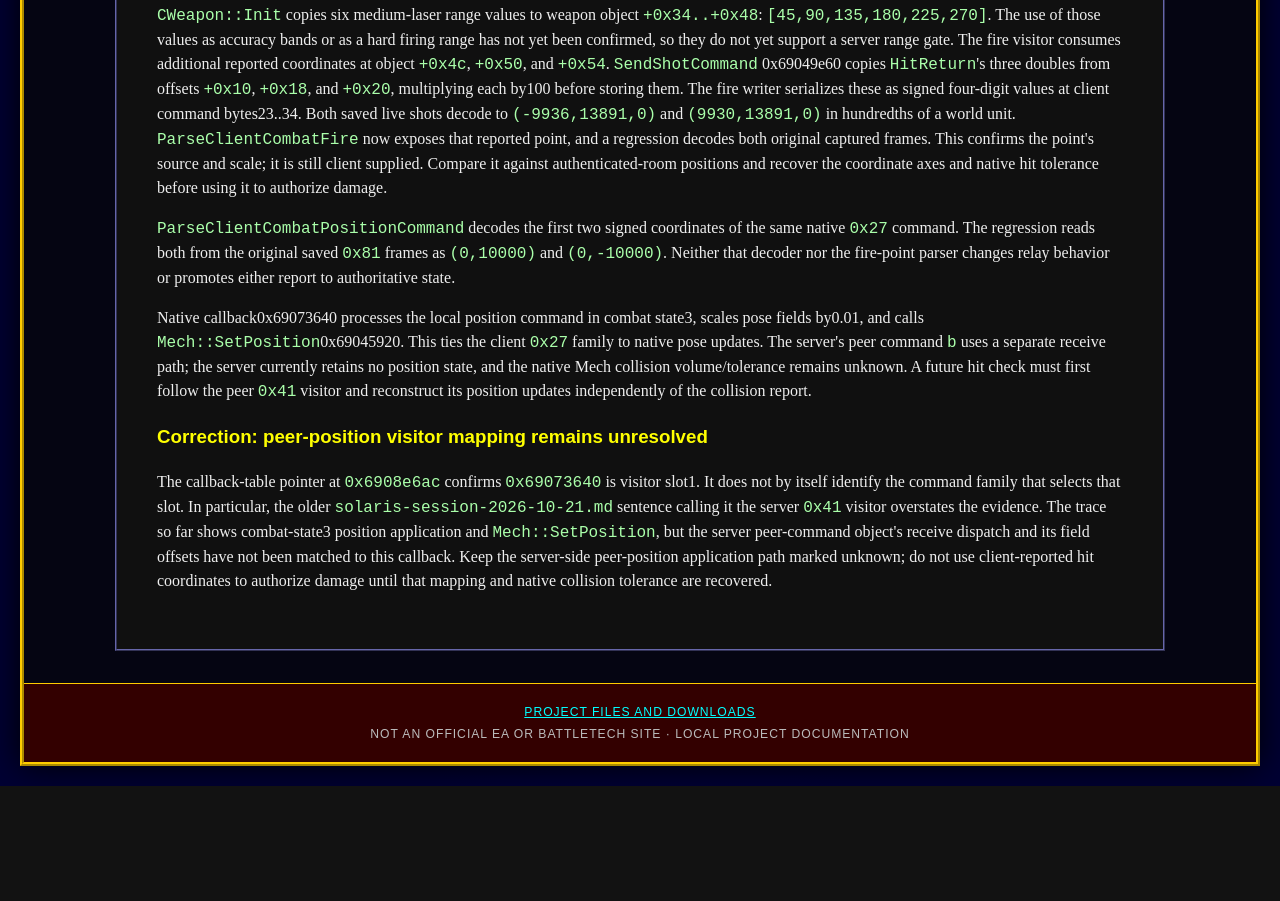
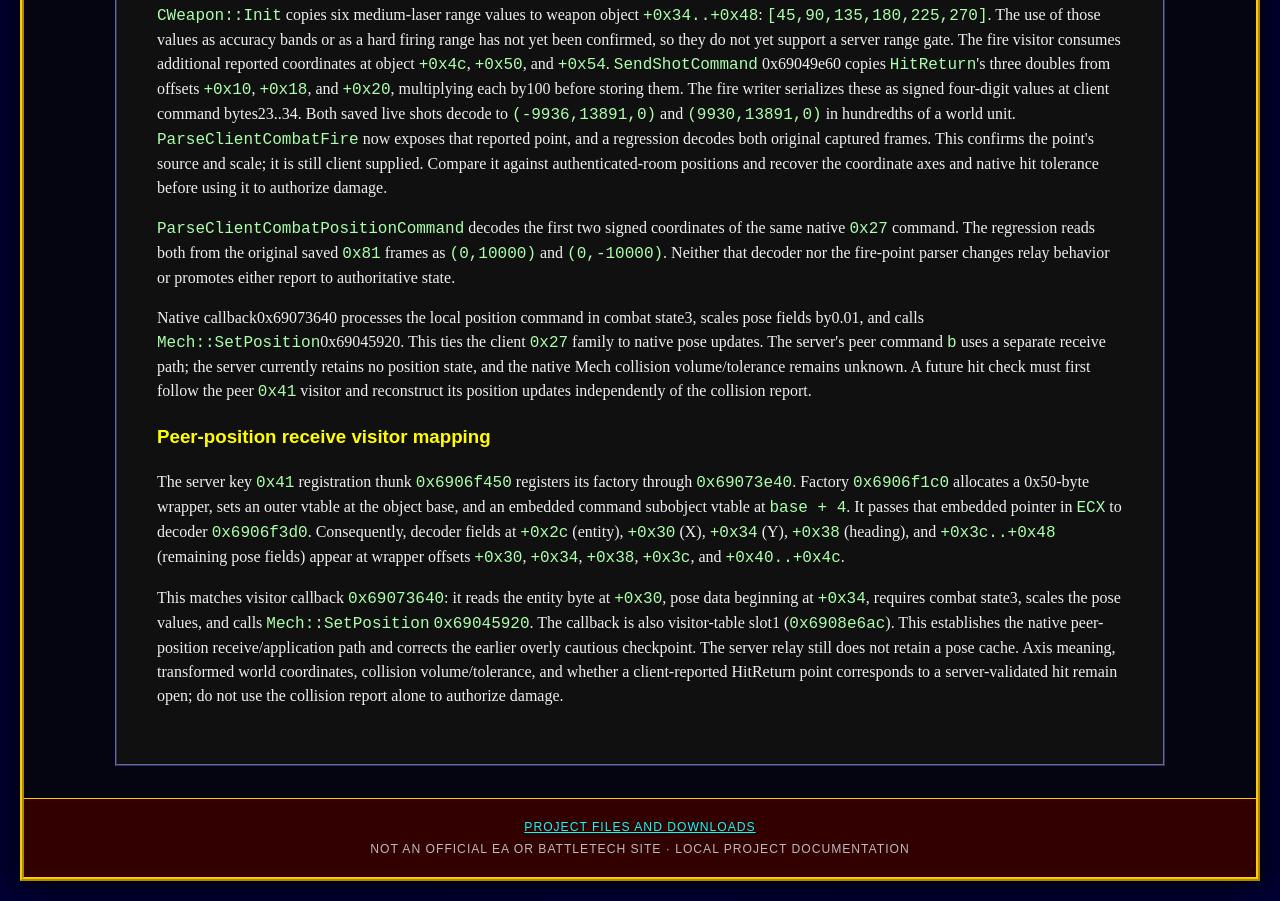
Before and after one commit to Subvoltic93/MPBT3025-Server, a plain HTML site: page research/notes/combat-command-stream.html in a window 1280 px wide. Shown: the part 5975-6876 px from the top of the page. Before the commit the page ends 6761 px from the top, so only its background shows below. Drawn offline with Linux system fonts and the light colour scheme.

Commit message:
Resolve native peer position visitor mapping

```diff
--- a/research/notes/combat-command-stream.html
+++ b/research/notes/combat-command-stream.html
@@ -387,16 +387,23 @@ uses a separate receive path; the server currently retains no position state,
 and the native Mech collision volume/tolerance remains unknown. A future hit
 check must first follow the peer <code>0x41</code> visitor and reconstruct its position
 updates independently of the collision report.</p>
-<h3>Correction: peer-position visitor mapping remains unresolved</h3>
-<p>The callback-table pointer at <code>0x6908e6ac</code> confirms <code>0x69073640</code> is visitor
-slot1. It does not by itself identify the command family that selects that
-slot. In particular, the older <code>solaris-session-2026-10-21.md</code> sentence
-calling it the server <code>0x41</code> visitor overstates the evidence. The trace so far
-shows combat-state3 position application and <code>Mech::SetPosition</code>, but the
-server peer-command object's receive dispatch and its field offsets have not
-been matched to this callback. Keep the server-side peer-position application
-path marked unknown; do not use client-reported hit coordinates to authorize
-damage until that mapping and native collision tolerance are recovered.</p>
+<h3>Peer-position receive visitor mapping</h3>
+<p>The server key <code>0x41</code> registration thunk <code>0x6906f450</code> registers its factory
+through <code>0x69073e40</code>. Factory <code>0x6906f1c0</code> allocates a 0x50-byte wrapper, sets
+an outer vtable at the object base, and an embedded command subobject vtable at
+<code>base + 4</code>. It passes that embedded pointer in <code>ECX</code> to decoder <code>0x6906f3d0</code>.
+Consequently, decoder fields at <code>+0x2c</code> (entity), <code>+0x30</code> (X), <code>+0x34</code> (Y),
+<code>+0x38</code> (heading), and <code>+0x3c..+0x48</code> (remaining pose fields) appear at
+wrapper offsets <code>+0x30</code>, <code>+0x34</code>, <code>+0x38</code>, <code>+0x3c</code>, and <code>+0x40..+0x4c</code>.</p>
+<p>This matches visitor callback <code>0x69073640</code>: it reads the entity byte at
+<code>+0x30</code>, pose data beginning at <code>+0x34</code>, requires combat state3, scales the
+pose values, and calls <code>Mech::SetPosition</code> <code>0x69045920</code>. The callback is also
+visitor-table slot1 (<code>0x6908e6ac</code>). This establishes the native peer-position
+receive/application path and corrects the earlier overly cautious checkpoint.
+The server relay still does not retain a pose cache. Axis meaning, transformed
+world coordinates, collision volume/tolerance, and whether a client-reported
+HitReturn point corresponds to a server-validated hit remain open; do not use
+the collision report alone to authorize damage.</p>
 </article></main>
   <footer class="site-footer">
     <p><a href="../../project-files.html">Project files and downloads</a></p>
```
Also changed, not shown: research.html (+1 -1 lines), research/notes/solaris-session-2026-10-21.html (+4 -4 lines), research/notes/solaris-session-2026-10-23.html (+11 -0 lines), roadmap.html (+2 -2 lines), 5 other files.
